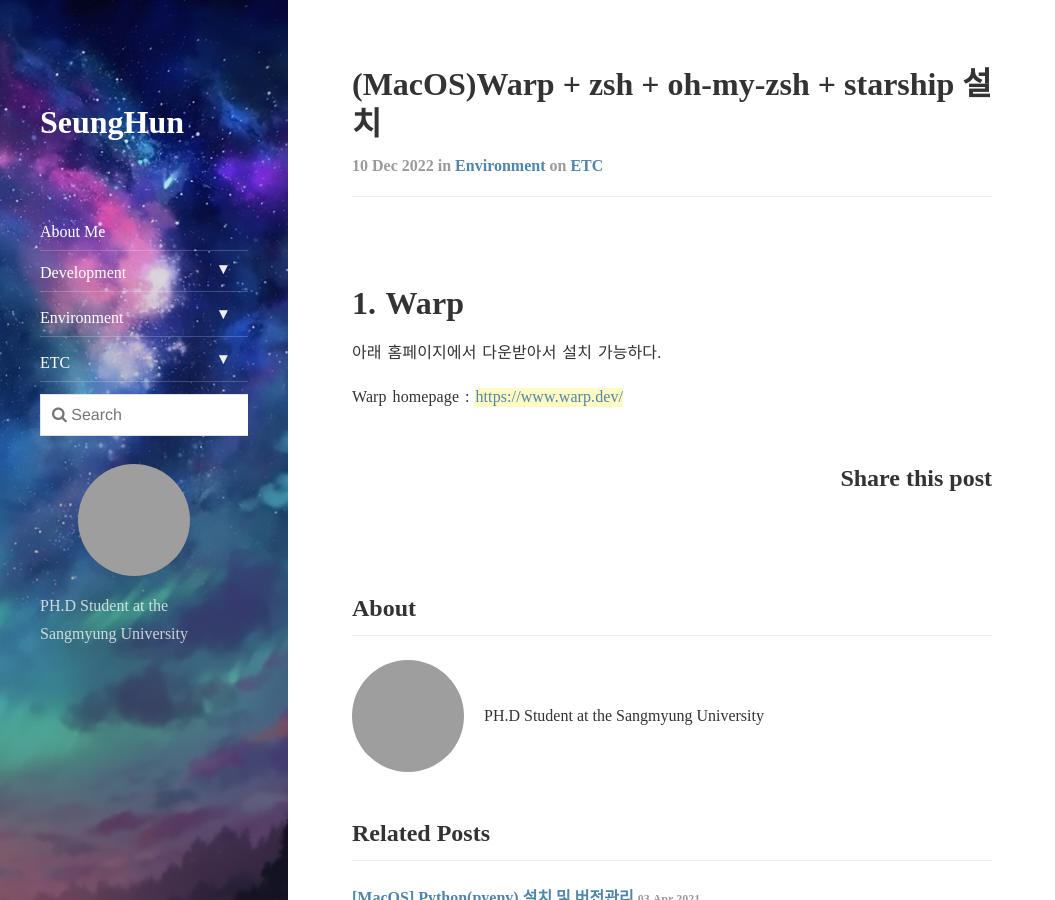
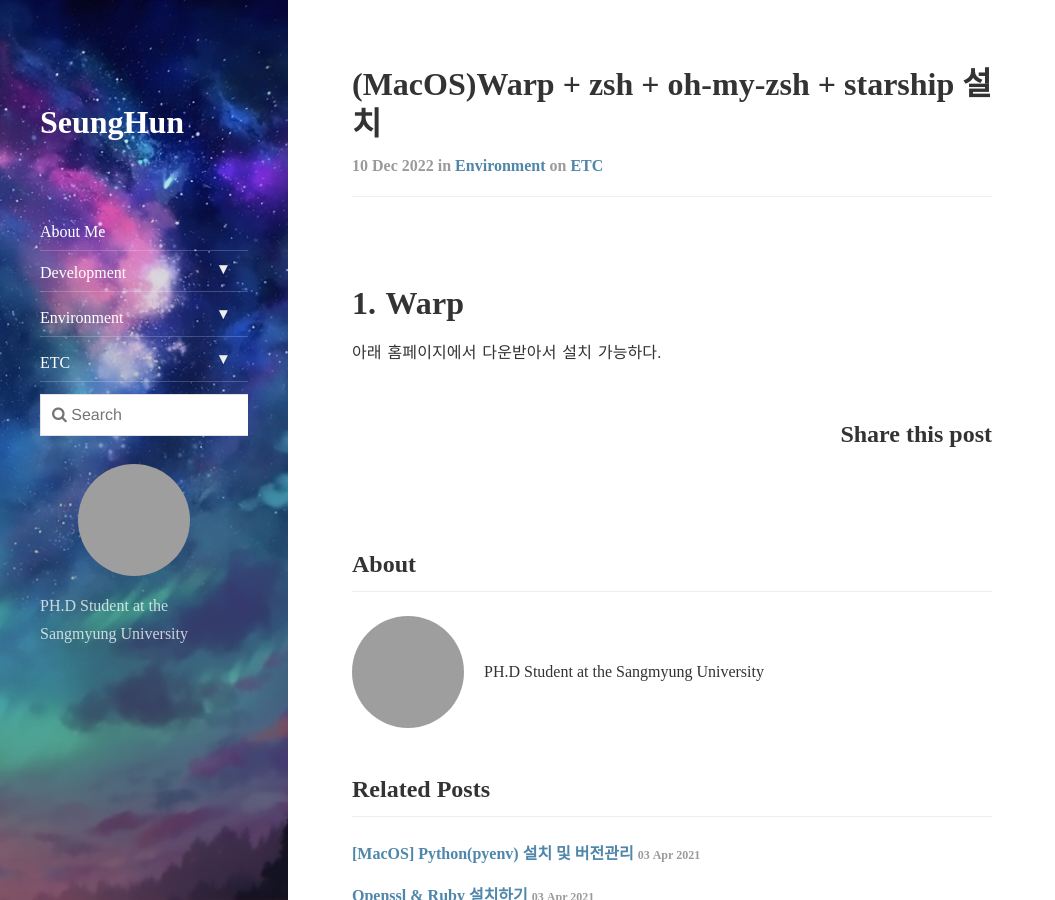
Before and after one commit to leesh90/leesh90.github.io, a Jekyll site: the page built from _posts/2022-12-10-warp.md, in a window 1280 px wide and 900 px high. Shown: the whole window, without its empty margins (0-1055 px from the left). Built offline with Jekyll 4.4.1, drawn with Linux system fonts in a browser that asks for light colours; nearby versions of some CDN libraries; comment, search, counter and statistics services are not loaded; grey boxes are pictures that could not be loaded.

Commit message:
Update 2022-12-10-warp.md

```diff
--- a/_posts/2022-12-10-warp.md
+++ b/_posts/2022-12-10-warp.md
@@ -11,7 +11,7 @@
 
 아래 홈페이지에서 다운받아서 설치 가능하다.
 
-Warp homepage : [https://www.warp.dev/](https://www.warp.dev/)
+<!-- Warp homepage : [https://www.warp.dev/](https://www.warp.dev/) -->
 
 <!--
 # 2. Zsh
```
